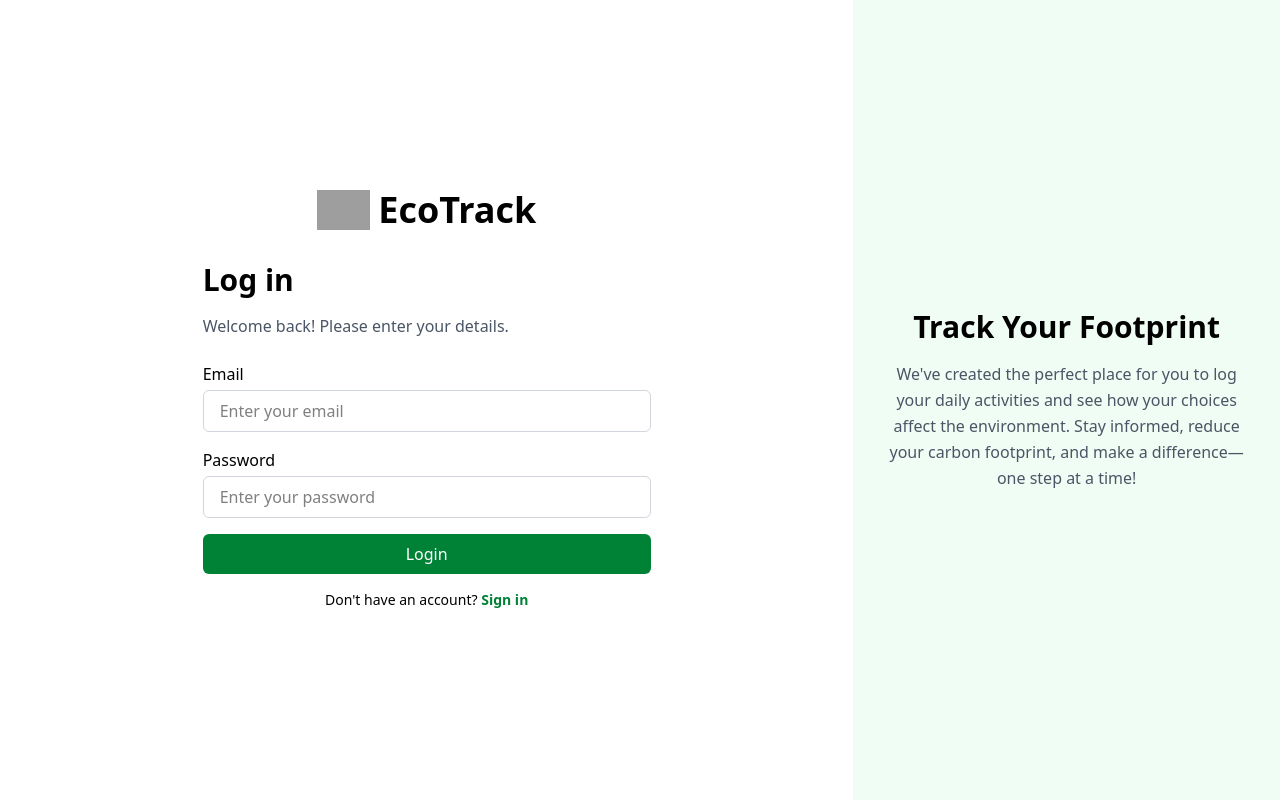
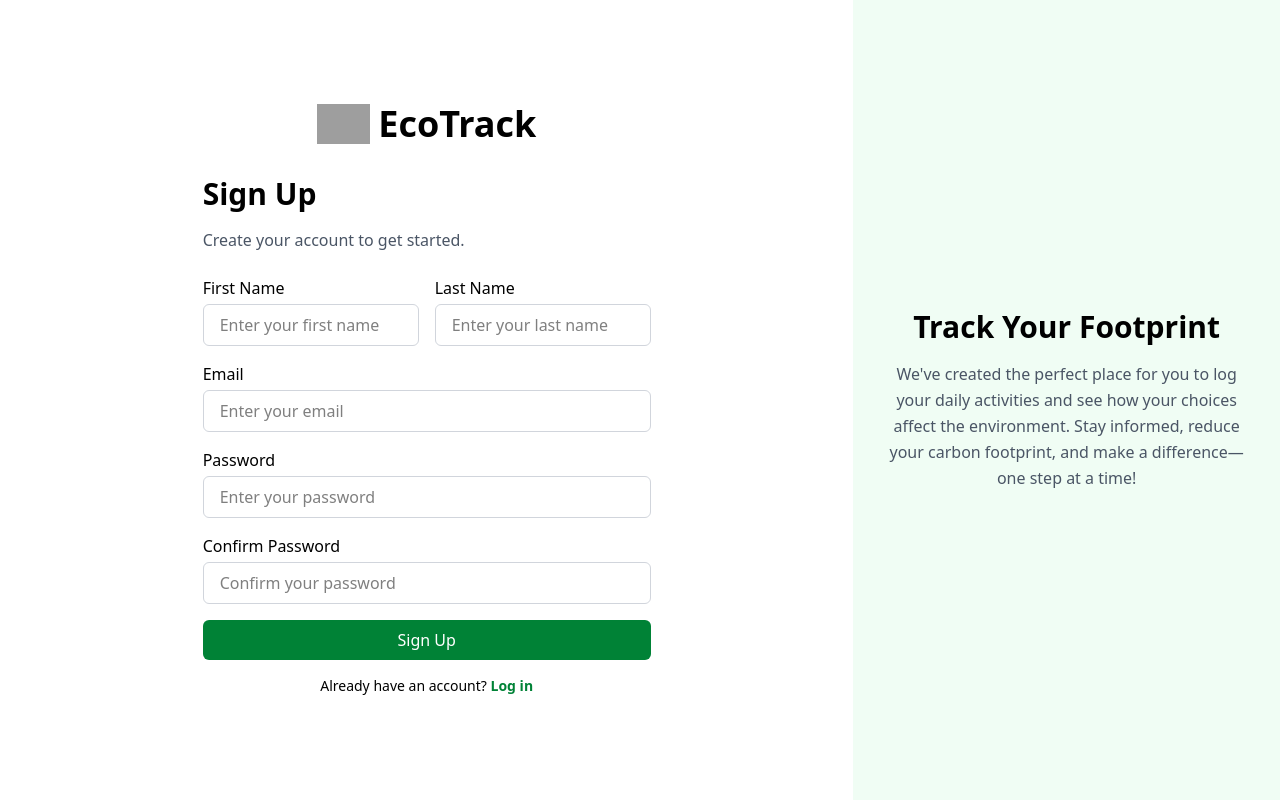
Before and after one commit to AaronJai/CITS3403_PROJECT, a Python web app: template app/templates/auth/signup.html in a window 1280 px wide. Run offline with Jinja, Linux system fonts and the light colour scheme; the template is opened without the code that fills it, so the values that code supplies are empty; grey boxes are pictures that could not be loaded.

Commit message:
feat: add new form fields to sign-up page - Added 'First Name' and 'Last Name' fields to the sign-up form. - Included a 'Confirm Password' field, with plans to add password validation script in future commits. - Updated text and labels to better align with the sign-up functionality.

```diff
--- a/app/templates/auth/signup.html
+++ b/app/templates/auth/signup.html
@@ -21,11 +21,37 @@
           <h1 class="text-4xl font-bold">EcoTrack</h1>
         </div>
         <div class="w-full max-w-md">
-          <h1 class="text-3xl font-bold mb-4">Log in</h1>
-          <p class="text-gray-600 mb-6">
-            Welcome back! Please enter your details.
-          </p>
-          <form action="/login" method="POST" class="space-y-4">
+          <h1 class="text-3xl font-bold mb-4">Sign Up</h1>
+          <p class="text-gray-600 mb-6">Create your account to get started.</p>
+          <form action="/signup" method="POST" class="space-y-4">
+            <div class="grid grid-cols-2 gap-4">
+              <div>
+                <label for="first-name" class="block font-medium mb-1"
+                  >First Name</label
+                >
+                <input
+                  type="text"
+                  id="first-name"
+                  name="first_name"
+                  placeholder="Enter your first name"
+                  required
+                  class="w-full px-4 py-2 border border-gray-300 rounded-md focus:outline-none focus:ring-2 focus:ring-green-600"
+                />
+              </div>
+              <div>
+                <label for="last-name" class="block font-medium mb-1"
+                  >Last Name</label
+                >
+                <input
+                  type="text"
+                  id="last-name"
+                  name="last_name"
+                  placeholder="Enter your last name"
+                  required
+                  class="w-full px-4 py-2 border border-gray-300 rounded-md focus:outline-none focus:ring-2 focus:ring-green-600"
+                />
+              </div>
+            </div>
             <div>
               <label for="email" class="block font-medium mb-1">Email</label>
               <input
@@ -50,19 +76,32 @@
                 class="w-full px-4 py-2 border border-gray-300 rounded-md focus:outline-none focus:ring-2 focus:ring-green-600"
               />
             </div>
+            <div>
+              <label for="confirm-password" class="block font-medium mb-1"
+                >Confirm Password</label
+              >
+              <input
+                type="password"
+                id="confirm-password"
+                name="confirm_password"
+                placeholder="Confirm your password"
+                required
+                class="w-full px-4 py-2 border border-gray-300 rounded-md focus:outline-none focus:ring-2 focus:ring-green-600"
+              />
+            </div>
             <button
               type="submit"
               class="w-full py-2 bg-green-700 text-white rounded-md hover:bg-green-800 transition cursor-pointer"
             >
-              Login
+              Sign Up
             </button>
           </form>
           <div class="text-center mt-4 text-sm">
-            Don't have an account?
+            Already have an account?
             <a
               href="/app/templates/auth/login.html"
               class="text-green-700 font-bold hover:underline"
-              >Sign in</a
+              >Log in</a
             >
           </div>
         </div>
```
